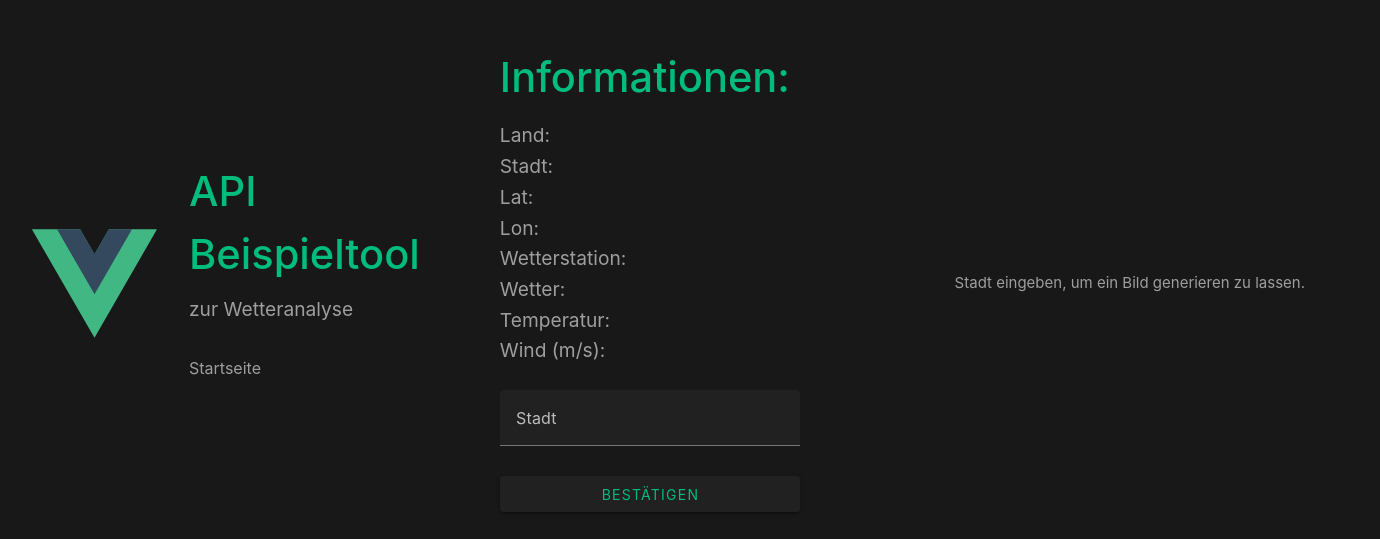
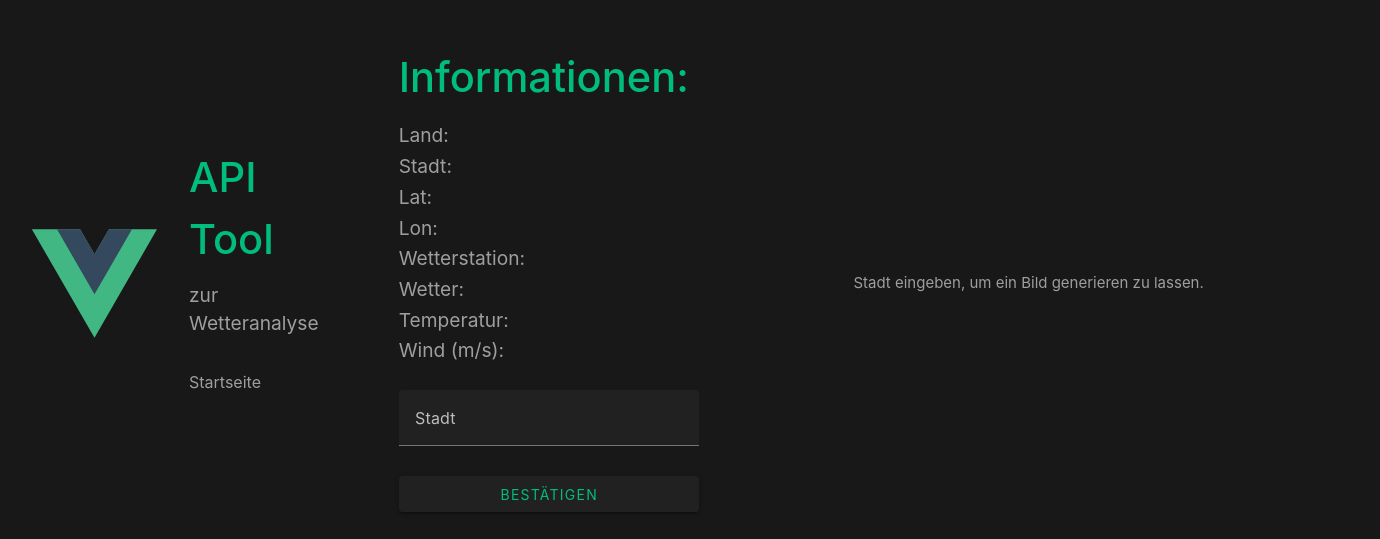
Before and after one commit to lucasschmitz-dev/API-Project, a Vue app: page / in a window 1280 px wide. Shown: the part 117-656 px from the top of the page, 1380 px wide, since content can reach past the window. Built offline with nearby package versions, Linux system fonts and the light colour scheme; no server answers.

Commit message:
Update App.vue

```diff
--- a/src/App.vue
+++ b/src/App.vue
@@ -9,7 +9,7 @@
     />
 
     <div class="wrapper">
-      <CardBase msg="API Beispieltool" description="zur Wetteranalyse" />
+      <CardBase msg="API Tool" description="zur Wetteranalyse" />
 
       <nav>
         <RouterLink to="/">Startseite</RouterLink>
```
